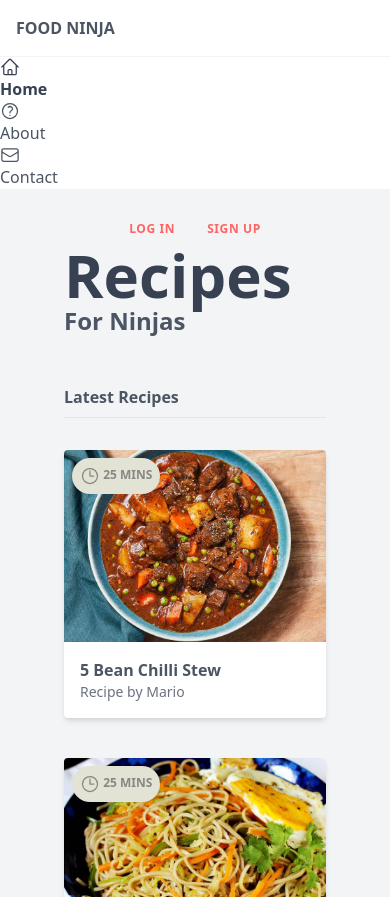
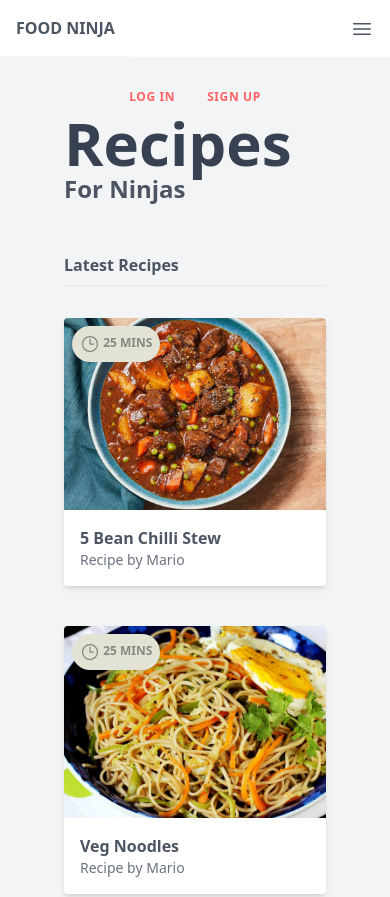
Before and after one commit to RedMoon1177/TailwindCSS-NinjaFood, a website: page public/index.html in a window 390 px wide. Shown: the top 897 px of the page. Drawn offline with Linux system fonts and the light colour scheme; a web font is replaced by a local one.

Commit message:
completed #18, #19

```diff
--- a/public/index.html
+++ b/public/index.html
@@ -9,17 +9,40 @@
   <body class="text-gray-600">
     <div class="grid md:grid-cols-3">
       <!--content wrapper-->
-      <div class="md:col-span-1">
-        <nav>
-          <div>
+      <div class="md:col-span-1 md:flex md:justify-end">
+        <nav class="text-right">
+          <div class="flex justify-between items-center">
             <h1 class="font-bold uppercase p-4 border-b border-gray-100">
               <a href="/" class="hover:text-gray-950">Food Ninja</a>
             </h1>
+            <div id="burger" class="px-4 cursor-pointer md:hidden">
+              <svg
+                class="w-6"
+                data-slot="icon"
+                fill="none"
+                stroke-width="1.5"
+                stroke="currentColor"
+                viewBox="0 0 24 24"
+                xmlns="http://www.w3.org/2000/svg"
+                aria-hidden="true"
+              >
+                <path
+                  stroke-linecap="round"
+                  stroke-linejoin="round"
+                  d="M3.75 6.75h16.5M3.75 12h16.5m-16.5 5.25h16.5"
+                ></path>
+              </svg>
             </div>
-          <ul>
-            <li class="text-gray-700 font-bold">
+          </div>
+          <ul id="menu" class="text-sm mt-6 hidden md:block">
+            <li class="text-gray-700 font-bold py-1">
+              <a
+                href="#"
+                class="block px-4 flex justify-end border-r-4 border-primary"
+              >
+                <span>Home</span>
                 <svg
-                class="w-5"
+                  class="w-5 ml-2"
                   data-slot="icon"
                   fill="none"
                   stroke-width="1.5"
@@ -34,13 +57,16 @@
                     d="m2.25 12 8.954-8.955c.44-.439 1.152-.439 1.591 0L21.75 12M4.5 9.75v10.125c0 .621.504 1.125 1.125 1.125H9.75v-4.875c0-.621.504-1.125 1.125-1.125h2.25c.621 0 1.125.504 1.125 1.125V21h4.125c.621 0 1.125-.504 1.125-1.125V9.75M8.25 21h8.25"
                   ></path>
                 </svg>
-              <a href="#">
-                <span>Home</span>
               </a>
             </li>
-            <li>
+            <li class="py-1">
+              <a
+                href="#"
+                class="block px-4 flex justify-end border-r-4 border-white"
+              >
+                <span>About</span>
                 <svg
-                class="w-5"
+                  class="w-5 ml-2"
                   data-slot="icon"
                   fill="none"
                   stroke-width="1.5"
@@ -55,13 +81,16 @@
                     d="M9.879 7.519c1.171-1.025 3.071-1.025 4.242 0 1.172 1.025 1.172 2.687 0 3.712-.203.179-.43.326-.67.442-.745.361-1.45.999-1.45 1.827v.75M21 12a9 9 0 1 1-18 0 9 9 0 0 1 18 0Zm-9 5.25h.008v.008H12v-.008Z"
                   ></path>
                 </svg>
-              <a href="#">
-                <span>About</span>
               </a>
             </li>
-            <li>
+            <li class="py-1">
+              <a
+                href="#"
+                class="block px-4 flex justify-end border-r-4 border-white"
+              >
+                <span>Contact</span>
                 <svg
-                class="w-5"
+                  class="w-5 ml-2"
                   data-slot="icon"
                   fill="none"
                   stroke-width="1.5"
@@ -76,8 +105,6 @@
                     d="M21.75 6.75v10.5a2.25 2.25 0 0 1-2.25 2.25h-15a2.25 2.25 0 0 1-2.25-2.25V6.75m19.5 0A2.25 2.25 0 0 0 19.5 4.5h-15a2.25 2.25 0 0 0-2.25 2.25m19.5 0v.243a2.25 2.25 0 0 1-1.07 1.916l-7.5 4.615a2.25 2.25 0 0 1-2.36 0L3.32 8.91a2.25 2.25 0 0 1-1.07-1.916V6.75"
                   ></path>
                 </svg>
-              <a href="#">
-                <span>Contact</span>
               </a>
             </li>
           </ul>
@@ -89,12 +116,12 @@
         <div class="flex justify-center md:justify-end">
           <a
             href="#"
-            class="btn text-primary border-primary md:border-2 hover:bg-primary hover:text-white"
+            class="btn text-primary border-primary md:border-2 hover:bg-primary hover:text-white transition ease-out duration-500"
             >Log in</a
           >
           <a
             href="#"
-            class="btn text-primary ml-2 border-primary md:border-2 hover:bg-primary hover:text-white"
+            class="btn text-primary ml-2 border-primary md:border-2 hover:bg-primary hover:text-white transition ease-out duration-500"
             >Sign up</a
           >
         </div>
@@ -213,7 +240,7 @@
 
           <div class="flex justify-center">
             <div
-              class="btn bg-secondary-100 text-secondary-200 hover:shadow-inner"
+              class="btn bg-secondary-100 text-secondary-200 hover:shadow-inner transform hover:scale-125 hover:bg-opacity-50 transition ease-out duration-300"
             >
               Load more
             </div>
@@ -221,5 +248,7 @@
         </div>
       </main>
     </div>
+
+    <script src="index.js"></script>
   </body>
 </html>
--- /dev/null
+++ b/public/index.js
@@ -0,0 +1,10 @@
+const burger = document.querySelector("#burger");
+const menu = document.querySelector("#menu");
+
+burger.addEventListener("click", () => {
+  if (menu.classList.contains("hidden")) {
+    menu.classList.remove("hidden");
+  } else {
+    menu.classList.add("hidden");
+  }
+});
```
Also changed, not shown: README.md, public/styles.css. Lines whose indentation alone changed are shown as unchanged.
